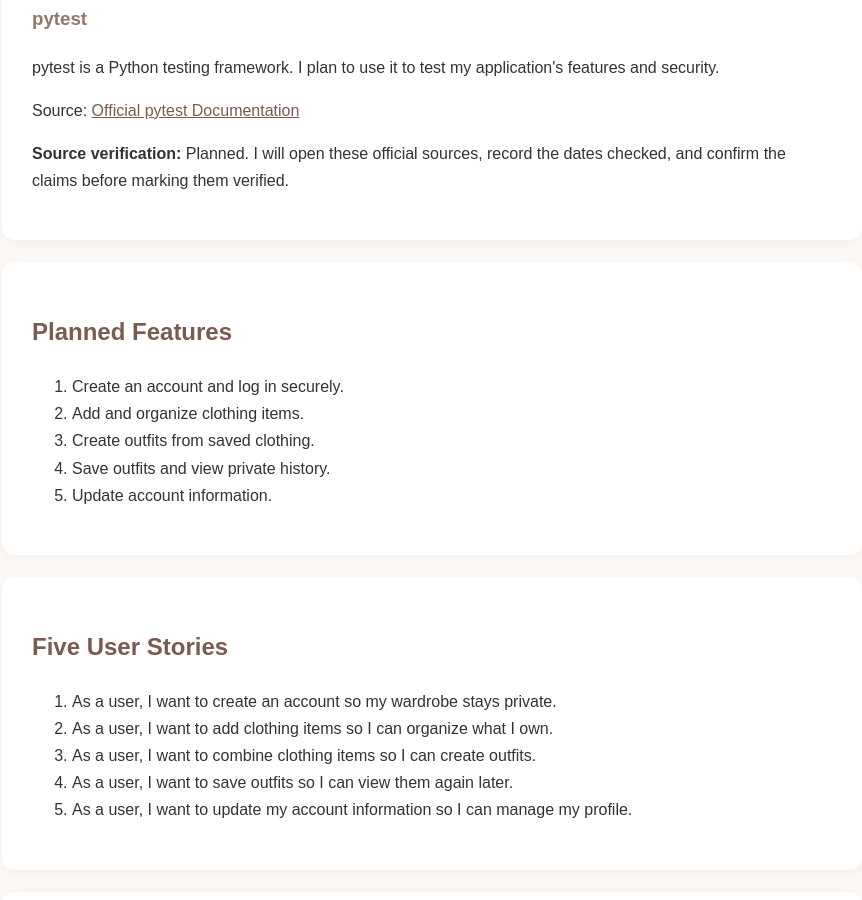
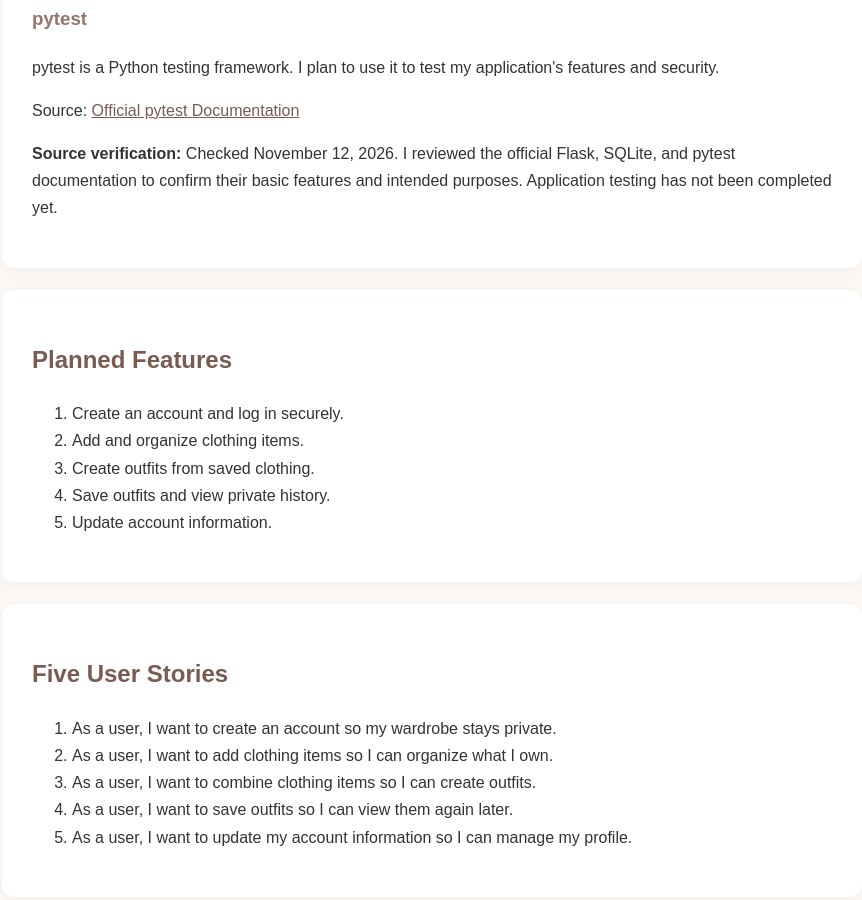
Before and after one commit to jec87/is218-digital-closet, a plain HTML site: page docs/index.html in a window 1280 px wide. Shown: the part 1928-2828 px from the top of the page, without its empty margins (208-1070 px from the left). Drawn offline with Linux system fonts and the light colour scheme.

Commit message:
IS218-003: Verify research sources
Updated source verification details with specific checks.

```diff
--- a/docs/index.html
+++ b/docs/index.html
@@ -202,9 +202,11 @@
 
       <p>
         <strong>Source verification:</strong>
-        Planned. I will open these official sources,
-        record the dates checked, and confirm the
-        claims before marking them verified.
+        Checked November 12, 2026.
+        I reviewed the official Flask, SQLite, and
+        pytest documentation to confirm their
+        basic features and intended purposes.
+        Application testing has not been completed yet.
       </p>
     </section>
 
```
